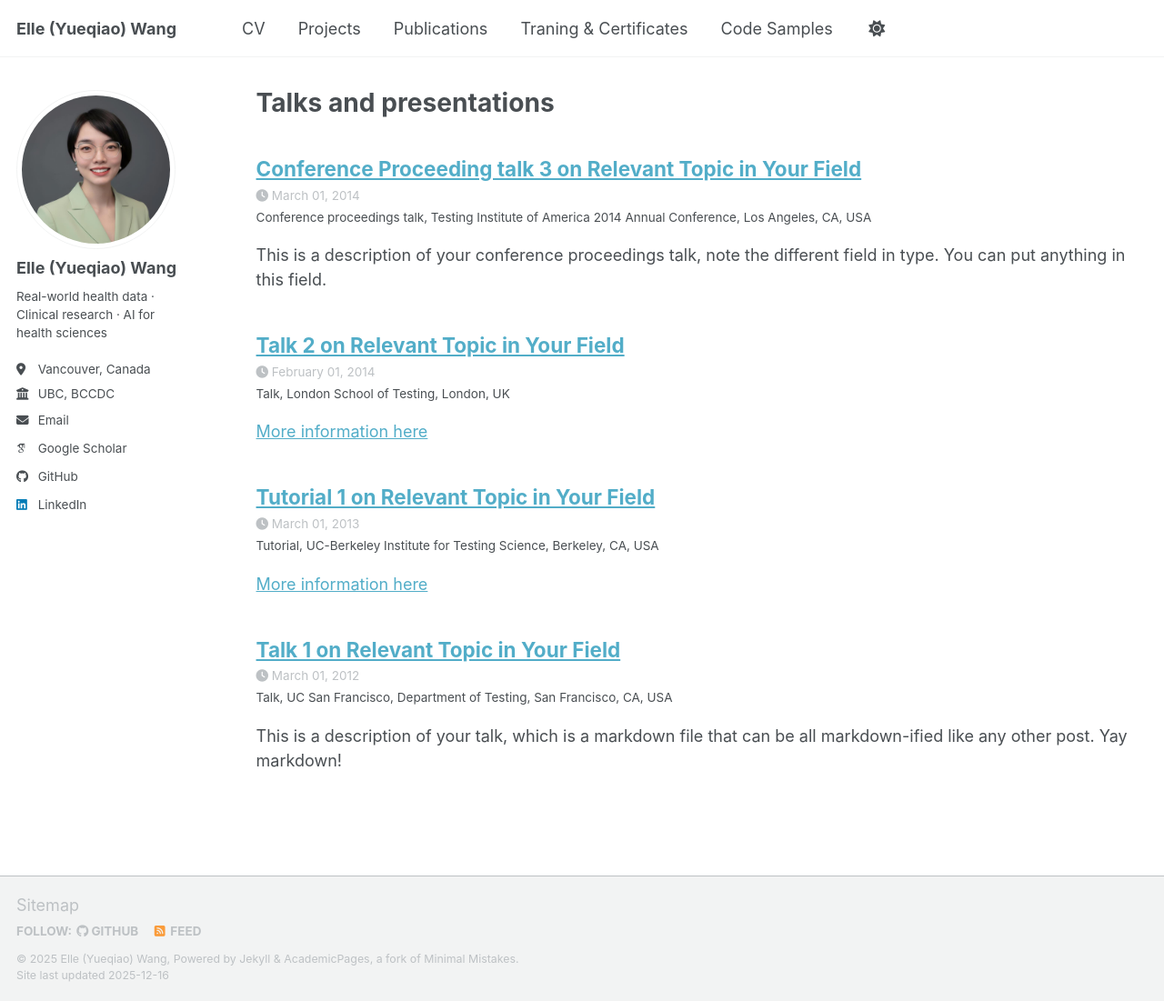
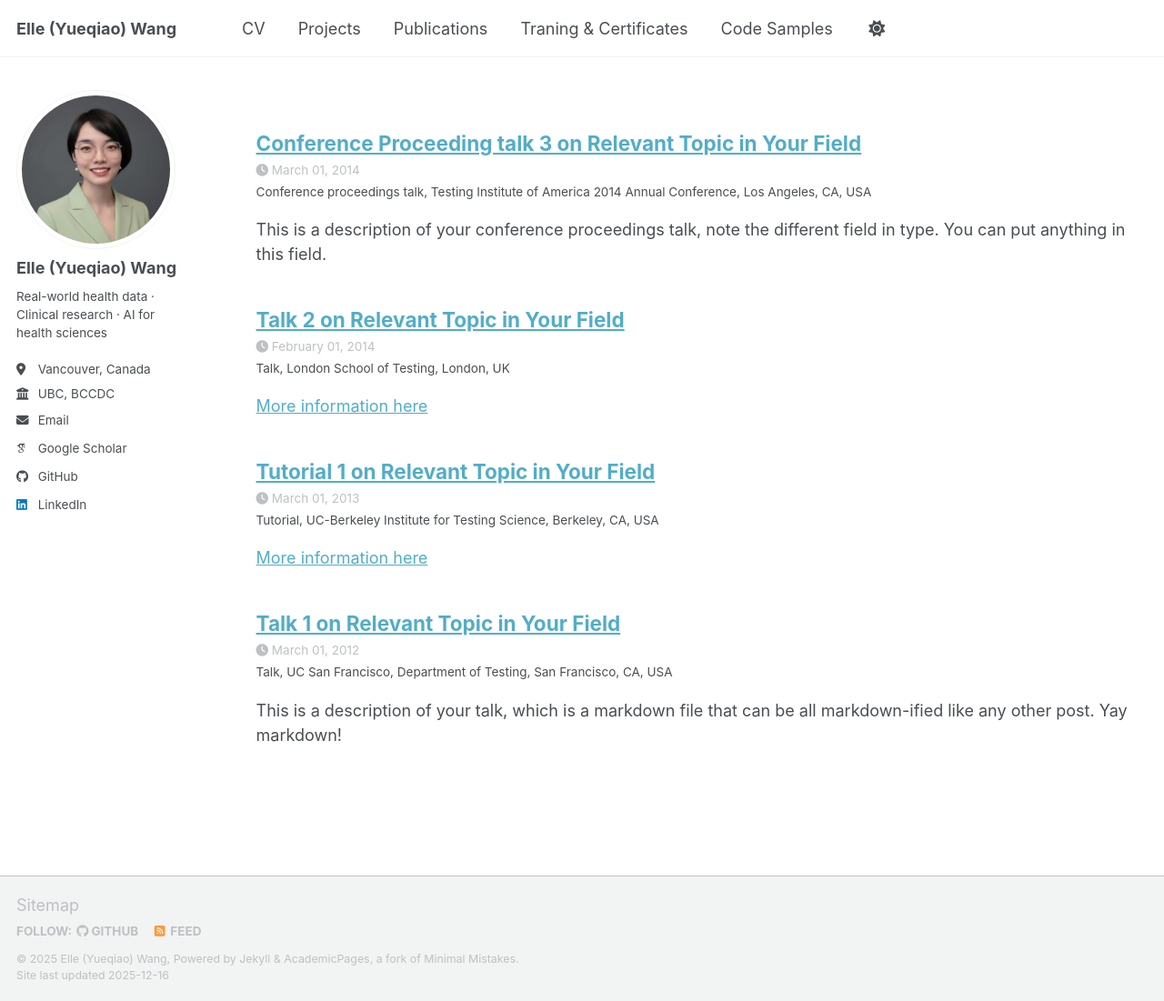
Before and after one commit to elle-y-wang/elle-y-wang.github.io, a Jekyll site: the page built from _pages/talks.html, in a window 1280 px wide and 1101 px high. Shown: the whole window at 91% size. Built offline with Jekyll 4.4.1, drawn with Linux system fonts in a browser that asks for light colours; some web fonts are replaced; a script bundle is joined from its source files by our own code; library files that are not in the unit come from our copies.

Commit message:
Update talks.html

```diff
--- a/_pages/talks.html
+++ b/_pages/talks.html
@@ -1,7 +1,7 @@
 ---
 layout: archive
-title: "Talks and presentations"
-permalink: /talks/
+title: ""
+permalink: /training-certificates/
 author_profile: true
 ---
 
```
